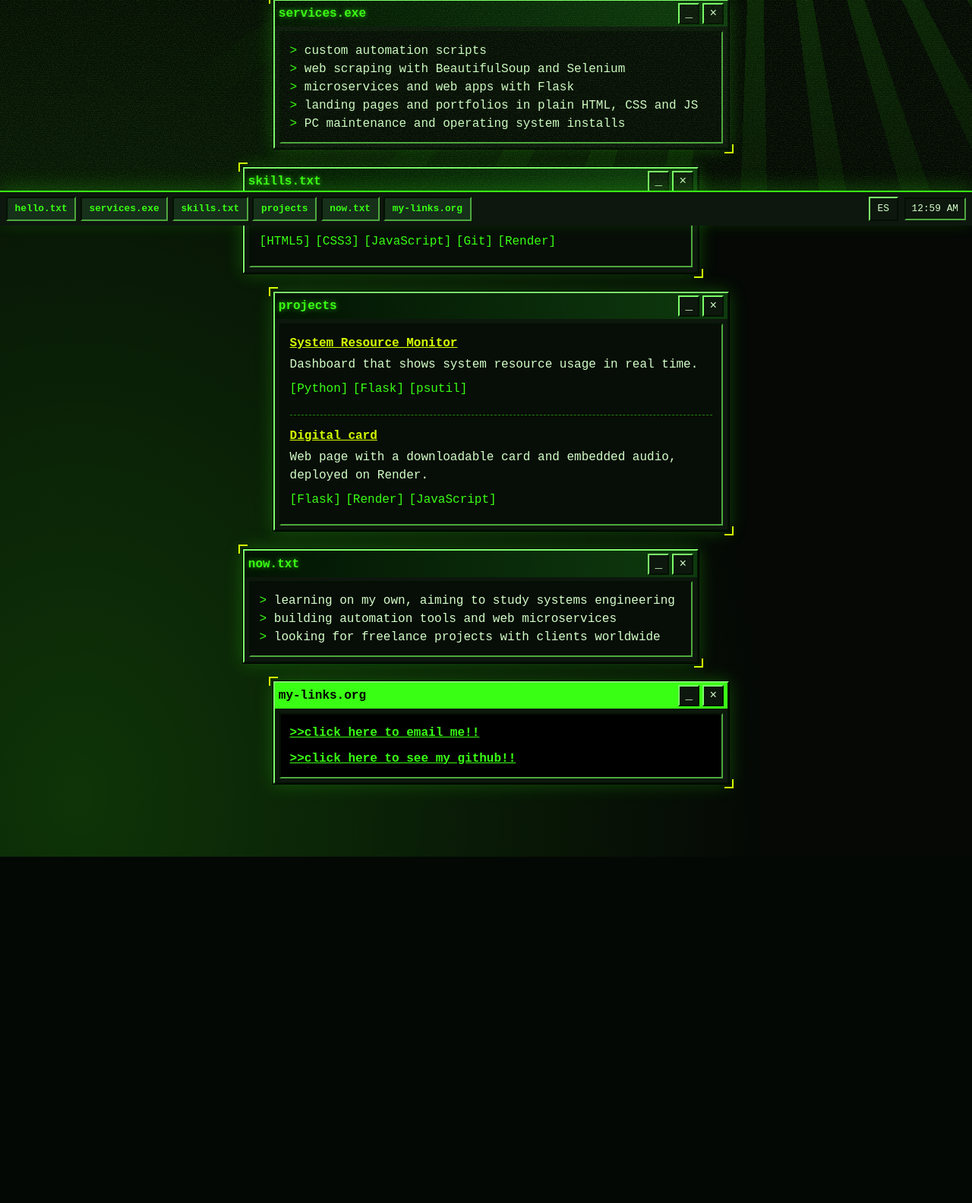
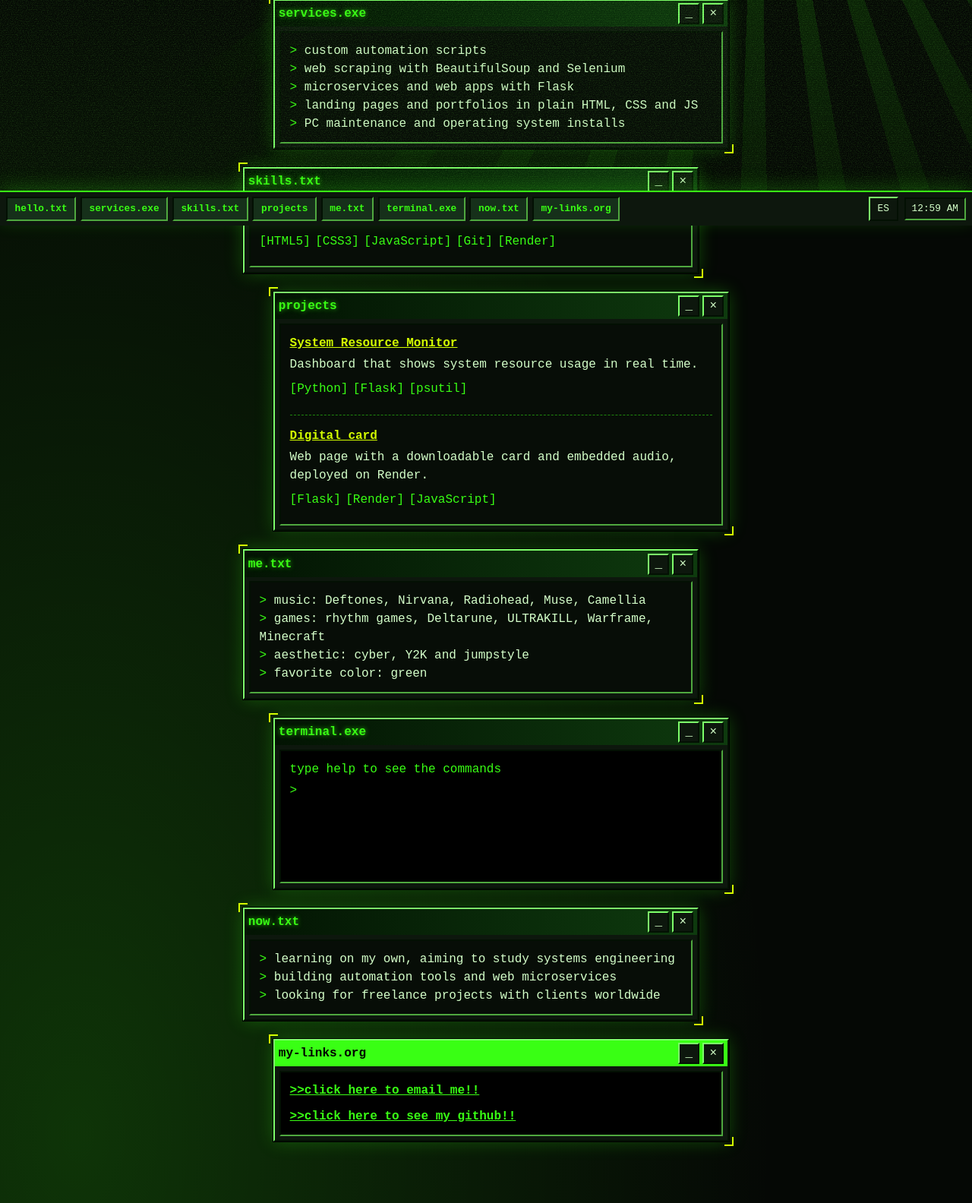
Before and after one commit to SukoseGG/Portafolio, a Flask app: page / in a window 1280 px wide. Shown: the part 503-2087 px from the top of the page at 76% size. Before the commit the page ends 1631 px from the top, so only its background shows below. Run offline with Flask 3, Linux system fonts and the light colour scheme.

Commit message:
arranque, terminal y yo.txt

```diff
--- /dev/null
+++ b/static/extras.js
@@ -0,0 +1,117 @@
+"use strict";
+
+/* ===== Textos nuevos (main.js los mezcla con TEXTOS) ===== */
+const TEXTOS_EXTRA = {
+  en: {
+    vYo: "me.txt",
+    vTerminal: "terminal.exe",
+    terminalBienvenida: "type help to see the commands",
+    terminalAyuda: "commands:\nhelp, about, skills, projects, contact, whoami, lang en|es, clear",
+    terminalDesconocido: "command not found: "
+  },
+  es: {
+    vYo: "yo.txt",
+    vTerminal: "terminal.exe",
+    terminalBienvenida: "escribe help para ver los comandos",
+    terminalAyuda: "comandos:\nhelp, about, skills, projects, contact, whoami, lang en|es, clear",
+    terminalDesconocido: "comando no encontrado: "
+  }
+};
+
+/* ===== yo.txt: edita lo que quieras mostrar (la página es pública) ===== */
+const YO = [
+  { es: "música: Deftones, Nirvana, Radiohead, Muse, Camellia", en: "music: Deftones, Nirvana, Radiohead, Muse, Camellia" },
+  { es: "juegos: rhythm games, Deltarune, ULTRAKILL, Warframe, Minecraft", en: "games: rhythm games, Deltarune, ULTRAKILL, Warframe, Minecraft" },
+  { es: "estética: cyber, Y2K y jumpstyle", en: "aesthetic: cyber, Y2K and jumpstyle" },
+  { es: "color favorito: verde", en: "favorite color: green" }
+];
+
+/* ===== terminal.exe ===== */
+const MAX_LINEAS_TERMINAL = 200;   // evita que el DOM crezca sin límite
+
+function iniciarTerminal() {
+  const salida = document.getElementById("terminal-salida");
+  const entrada = document.getElementById("terminal-entrada");
+
+  const escribir = (texto, clase) => {
+    texto.split("\n").forEach(linea => salida.append(crear("p", { texto: linea || "\u00a0", clase })));
+    while (salida.childElementCount > MAX_LINEAS_TERMINAL) salida.firstElementChild.remove();
+    salida.scrollTop = salida.scrollHeight;
+  };
+
+  const COMANDOS = {
+    help: () => t("terminalAyuda"),
+    about: () => `${t("p1")}\n${t("p2")}`,
+    skills: () => HABILIDADES.join(", "),
+    projects: () => PROYECTOS.map(p => `- ${loc(p.titulo)}: ${loc(p.descripcion)}`).join("\n"),
+    contact: () => [PERFIL.email, PERFIL.github, PERFIL.instagram, PERFIL.twitter].filter(Boolean).join("\n"),
+    whoami: () => "sukose",
+    clear: () => { salida.replaceChildren(); return null; },
+    lang: ([destino]) => {
+      if (!IDIOMAS.includes(destino)) return "usage: lang en|es";
+      if (destino !== idioma) document.getElementById("idioma").click();
+      return null;
+    }
+  };
+
+  entrada.addEventListener("keydown", evento => {
+    if (evento.key !== "Enter") return;
+    const texto = entrada.value.trim();
+    const [comando = "", ...args] = texto.toLowerCase().split(/\s+/);
+    entrada.value = "";
+    escribir(`> ${texto}`, "eco");
+    if (!comando) return;
+
+    // hasOwn evita que "constructor" o "__proto__" se ejecuten como comandos
+    const accion = Object.hasOwn(COMANDOS, comando) ? COMANDOS[comando] : null;
+    const respuesta = accion ? accion(args) : `${t("terminalDesconocido")}${comando.slice(0, 20)}`;
+    if (respuesta) escribir(respuesta);
+  });
+
+  salida.closest(".contenido").addEventListener("click", () => entrada.focus());
+  escribir(t("terminalBienvenida"));
+}
+
+/* ===== Pantalla de arranque (una vez por sesión) ===== */
+async function iniciarArranque() {
+  const LINEAS = ["SUKOSE.OS v1.0", "checking memory... ok", "loading python... ok", "loading flask... ok", "mounting desktop... ok", "welcome."];
+
+  let visto = false;
+  try {
+    visto = sessionStorage.getItem("arranque") === "1";
+    sessionStorage.setItem("arranque", "1");
+  } catch {
+    /* sin almacenamiento: se mostrará en cada carga */
+  }
+  if (visto || REDUCIR) return;
+
+  const texto = crear("pre");
+  const pantalla = crear("div", { clase: "arranque", atributos: { "aria-hidden": "true" } }, [texto]);
+  document.body.append(pantalla);
+
+  let cerrada = false;
+  const cerrar = () => {
+    cerrada = true;
+    pantalla.classList.add("fuera");
+    setTimeout(() => pantalla.remove(), 500);
+  };
+  pantalla.addEventListener("pointerdown", cerrar);          // toca para saltar
+  addEventListener("keydown", cerrar, { once: true });       // o cualquier tecla
+
+  for (const linea of LINEAS) {
+    if (cerrada) return;
+    texto.textContent += `${linea}\n`;
+    await new Promise(resolver => setTimeout(resolver, 380));
+  }
+  if (!cerrada) cerrar();
+}
+
+/* ===== Punto de entrada: lo llama main.js ===== */
+function iniciarExtras() {
+  alCambiarIdioma.push(() => {
+    renderTextos("yo-lista", YO);
+    document.getElementById("terminal-entrada").setAttribute("aria-label", t("vTerminal"));
+  });
+  iniciarTerminal();
+  iniciarArranque();
+}
--- a/static/main.js
+++ b/static/main.js
@@ -101,6 +101,9 @@ const TEXTOS = {
     navegacion: "Ventanas"
   }
 };
+
+for (const id of IDIOMAS) Object.assign(TEXTOS[id], TEXTOS_EXTRA[id]);   // textos de extras.js
+const alCambiarIdioma = [];                                               // ganchos para extras.js
 
 let idioma = "en";
 const t = clave => TEXTOS[idioma][clave];
@@ -210,6 +213,7 @@ function aplicarIdioma() {
   const boton = document.getElementById("idioma");
   boton.textContent = t("botonIdioma");
   boton.setAttribute("aria-label", t("cambiarIdioma"));
+    alCambiarIdioma.forEach(funcion => funcion());
   document.getElementById("tareas").setAttribute("aria-label", t("navegacion"));
 }
 
@@ -315,6 +319,7 @@ function iniciar() {
   iniciarIdioma();
   iniciarVentanas();
   iniciarReloj();
+  iniciarExtras();
   aplicarIdioma();
 }
 
--- a/static/style.css
+++ b/static/style.css
@@ -191,3 +191,26 @@ body::after {
   96% { transform: translateX(5px); }
 }
 @media (prefers-reduced-motion: reduce) { .portada h1 { animation: none; } }
+/* ===== Pantalla de arranque ===== */
+.arranque {
+  position: fixed;
+  inset: 0;
+  z-index: 99999;
+  display: grid;
+  align-content: center;
+  padding: 2rem;
+  background: #000;
+  color: var(--acento);
+  text-shadow: 0 0 8px rgba(57, 255, 20, .8);
+  transition: opacity .4s;
+}
+.arranque.fuera { opacity: 0; pointer-events: none; }
+.arranque pre { margin: 0; font: inherit; white-space: pre-wrap; }
+
+/* ===== terminal.exe ===== */
+.terminal { min-height: 11rem; max-height: 18rem; overflow-y: auto; }
+#terminal-salida p { margin: 0 0 .25rem; white-space: pre-wrap; overflow-wrap: anywhere; }
+#terminal-salida .eco { color: var(--lima); }
+.terminal-linea { display: flex; gap: .5rem; }
+.terminal-linea:focus-within { outline: 1px dashed var(--lima); }
+.terminal input { flex: 1; min-width: 0; padding: 0; color: var(--acento); font: inherit; background: transparent; border: 0; outline: 0; }
--- a/templates/index.html
+++ b/templates/index.html
@@ -6,6 +6,7 @@
 <title>Sukose | Portfolio</title>
 <meta name="description" content="Portfolio of Sukose, Python, Flask and web developer.">
 <link rel="stylesheet" href="{{ estatico('style.css') }}">
+<script src="{{ estatico('extras.js') }}" defer></script>
 <script src="{{ estatico('main.js') }}" defer></script>
 </head>
 <body>
@@ -39,6 +40,20 @@
     <div class="contenido" id="proyectos-lista"></div>
   </section>
 
+    <section class="ventana" data-titulo="vYo">
+    <div class="contenido"><ul id="yo-lista" class="lista"></ul></div>
+  </section>
+
+  <section class="ventana" data-titulo="vTerminal">
+    <div class="contenido negra terminal">
+      <div id="terminal-salida" role="log" aria-live="polite"></div>
+      <label class="terminal-linea">
+        <span aria-hidden="true">&gt;</span>
+        <input id="terminal-entrada" type="text" maxlength="60" autocomplete="off" autocapitalize="off" spellcheck="false">
+      </label>
+    </div>
+  </section>
+
   <section class="ventana" data-titulo="vAhora">
     <div class="contenido"><ul id="ahora-lista" class="lista"></ul></div>
   </section>
```
